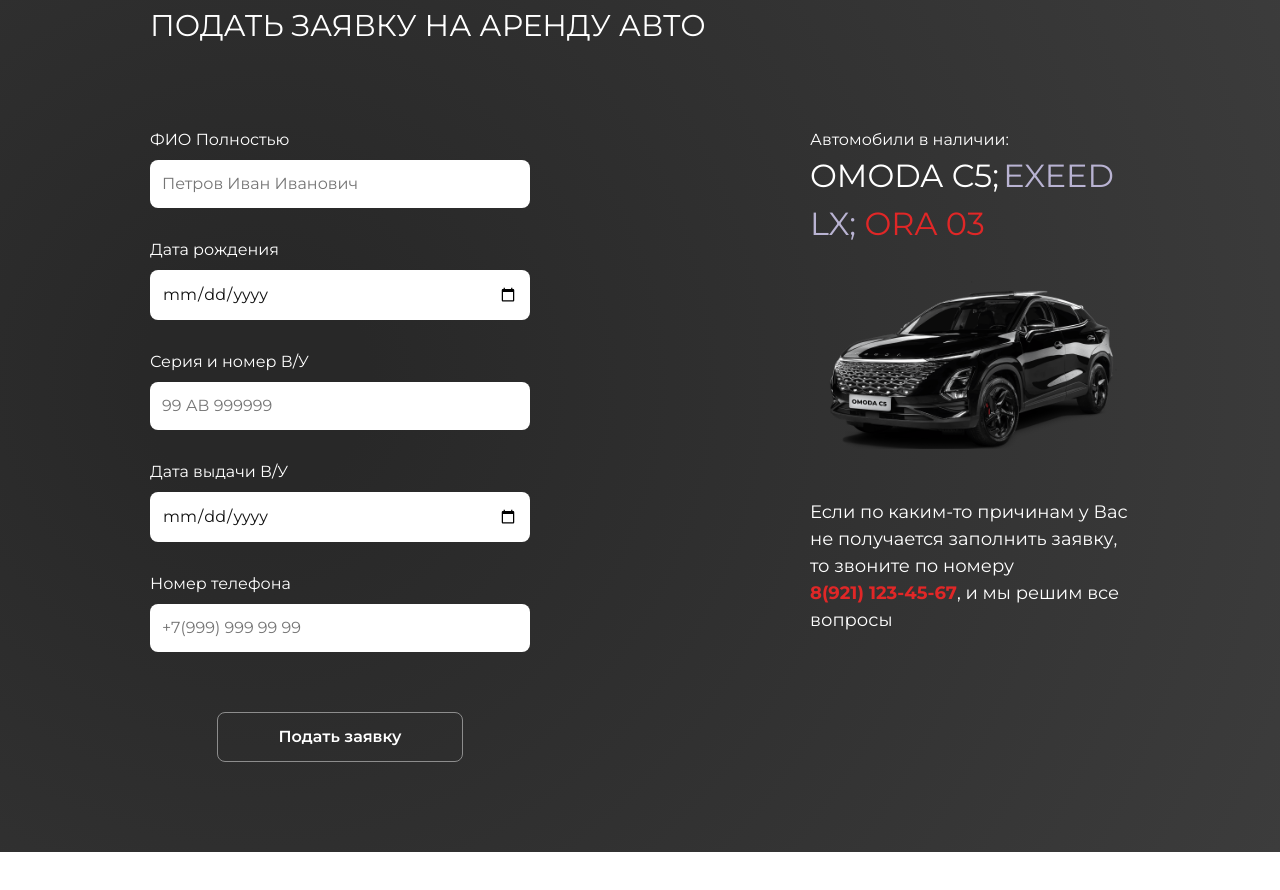
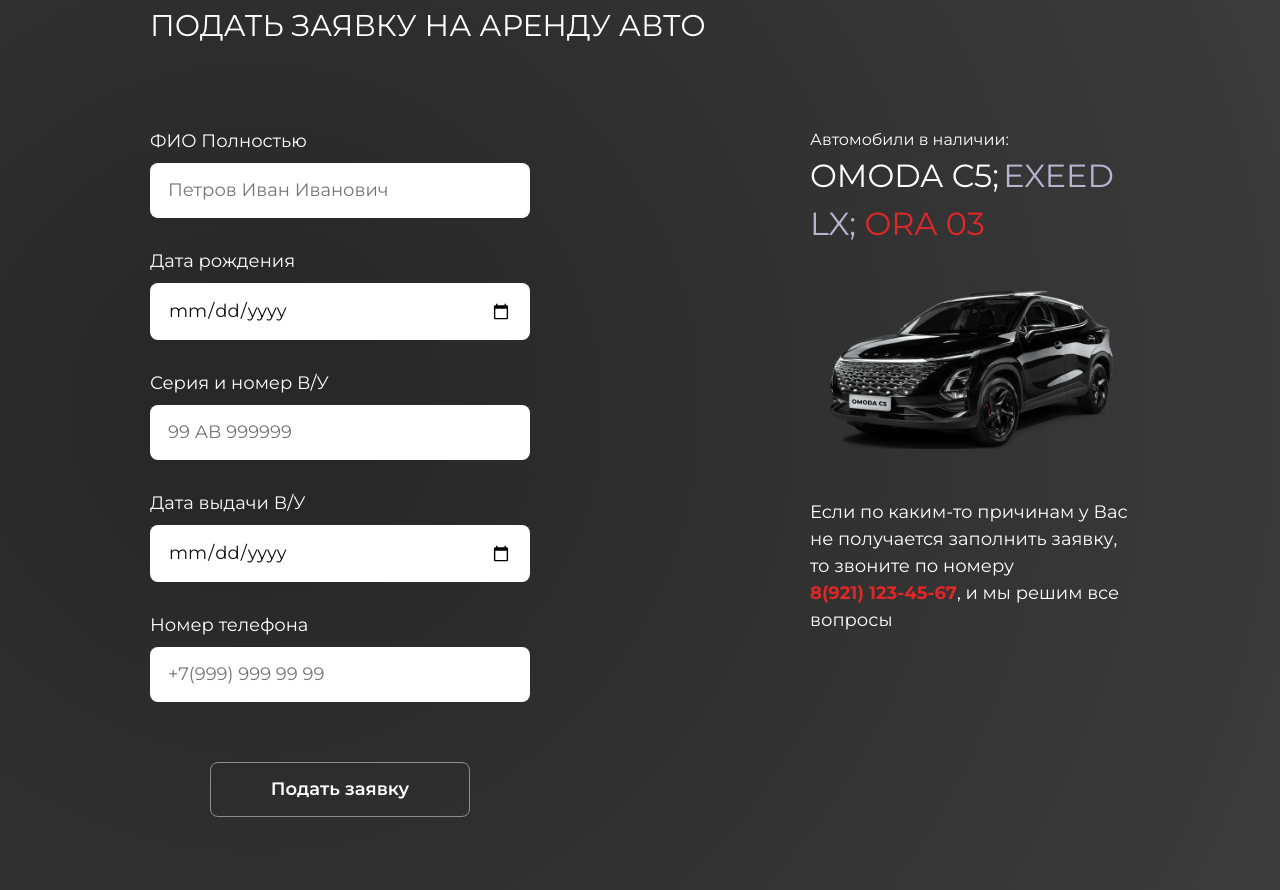
Before and after one commit to Temmatema/car-rent, a website with bundled scripts: page index.html in a window 1280 px wide. Shown: the part 5372-6262 px from the top of the page. Before the commit the page ends 6224 px from the top, so only its background shows below. Built offline with nearby package versions, Linux system fonts and the light colour scheme.

Commit message:
add block

```diff
--- a/scss/app.scss
+++ b/scss/app.scss
@@ -76,8 +76,9 @@
     border-radius: 8px;
     border: 1px #8D8D8D solid;
     width: auto;
-    padding: 12px 60px;
+    padding: 13px 60px;
     transition: all 0.2s ease;
+    font-size: 18px;
 }
 
 .form__btn:hover {
@@ -87,11 +88,13 @@
 .form__label {
     color: #fff;
     font-weight: 400;
+    font-size: 18px;
 }
 
 .form input {
-    padding: 12px;
+    padding: 14px 18px;
     border-radius: 8px;
     width: 380px;
+    font-size: 18px;
     border: none;
 }
```
Also changed, not shown: css/main.css, 1 other file.
